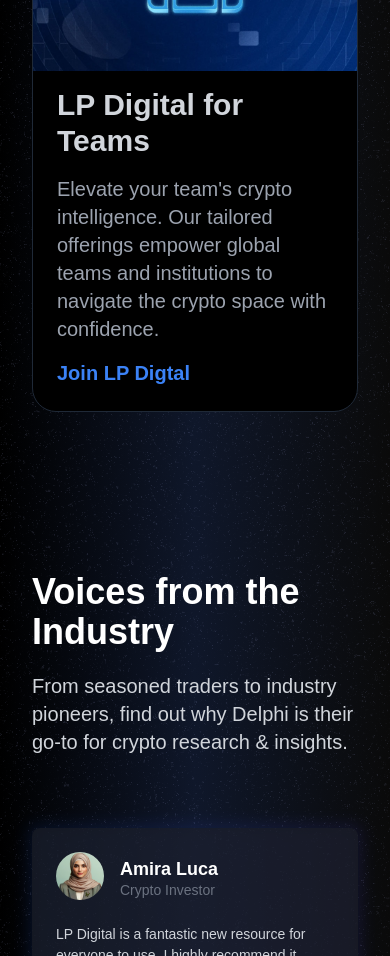
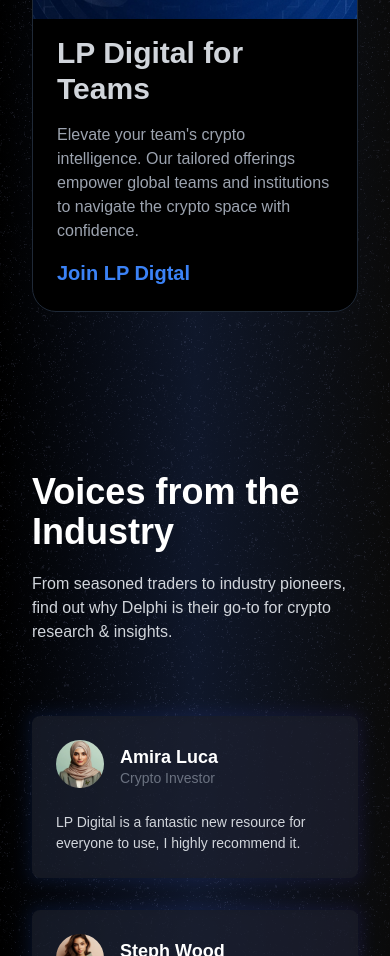
Before and after one commit to liamtphillips/LPDigital, a React (Vite) app: page / in a window 390 px wide. Shown: the part 4120-5076 px from the top of the page. Built offline with nearby package versions, Linux system fonts and the light colour scheme.

Commit message:
text changes for mobile

```diff
--- a/src/components/PlanCard.jsx
+++ b/src/components/PlanCard.jsx
@@ -6,7 +6,7 @@
       <img src={imageSrc} className='rounded-t-3xl  h-[200px] object-cover' />
       <div className='px-6'>
         <h1 className='text-3xl font-bold text-gray-300 mt-4'>{title}</h1>
-        <p className='text-xl text-gray-400 font-medium mt-4 mb-4'>{description}</p>
+        <p className='md:text-xl text-md text-gray-400 font-medium mt-4 mb-4'>{description}</p>
         <Link to="/contact">
           <h2 className='font-bold text-xl text-blue-500 mb-6 cursor-pointer hover:text-blue-700 transition-all duration-200'>
             Join LP Digtal
--- a/src/components/Reviews.jsx
+++ b/src/components/Reviews.jsx
@@ -11,7 +11,7 @@
             <h1 className="text-4xl font-bold text-white">
               Voices from the Industry
             </h1>
-            <p className="text-xl text-gray-300 md:text-center max-w-xl">
+            <p className="md:text-xl text-md text-gray-300 md:text-center max-w-xl">
               From seasoned traders to industry pioneers,
               find out why Delphi is their go-to for crypto research & insights.
             </p>
```
